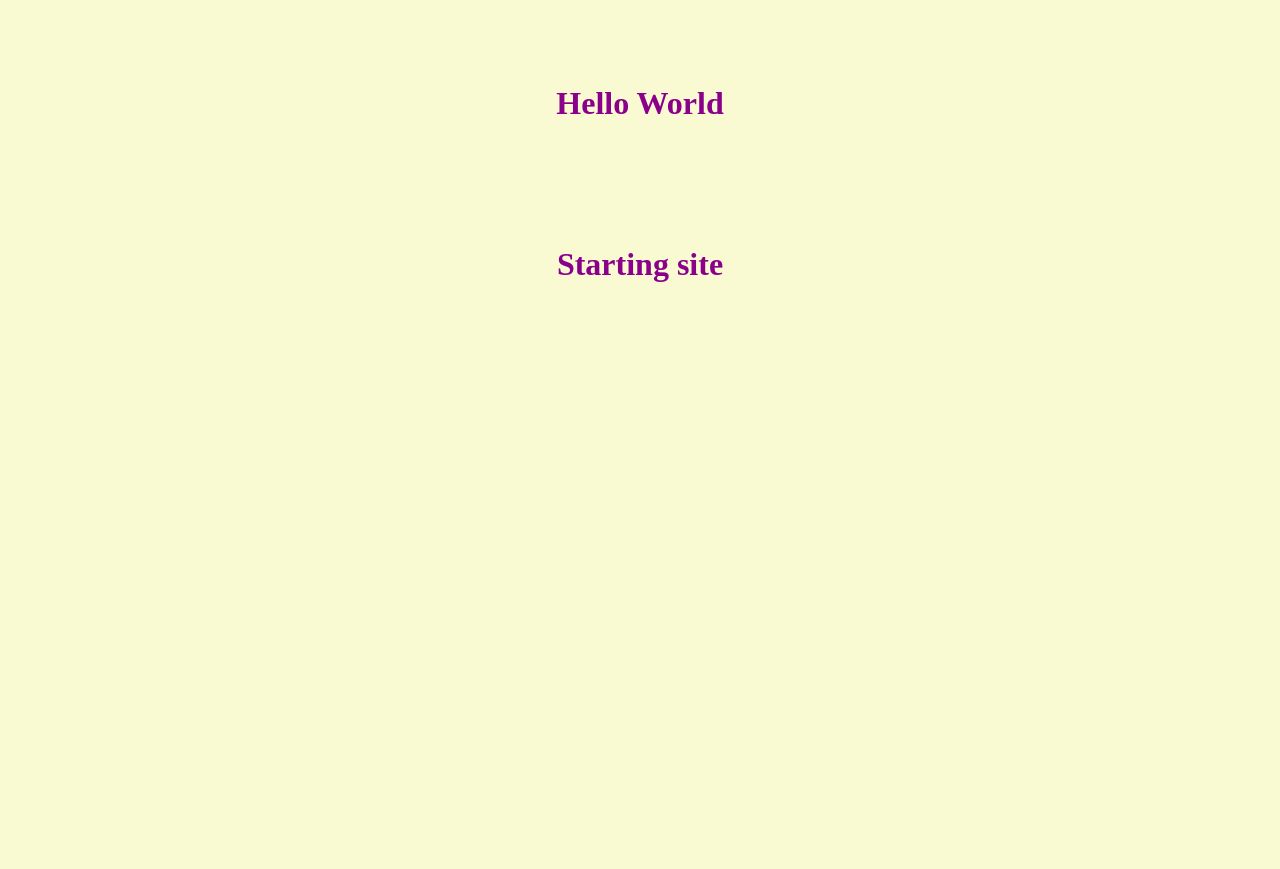
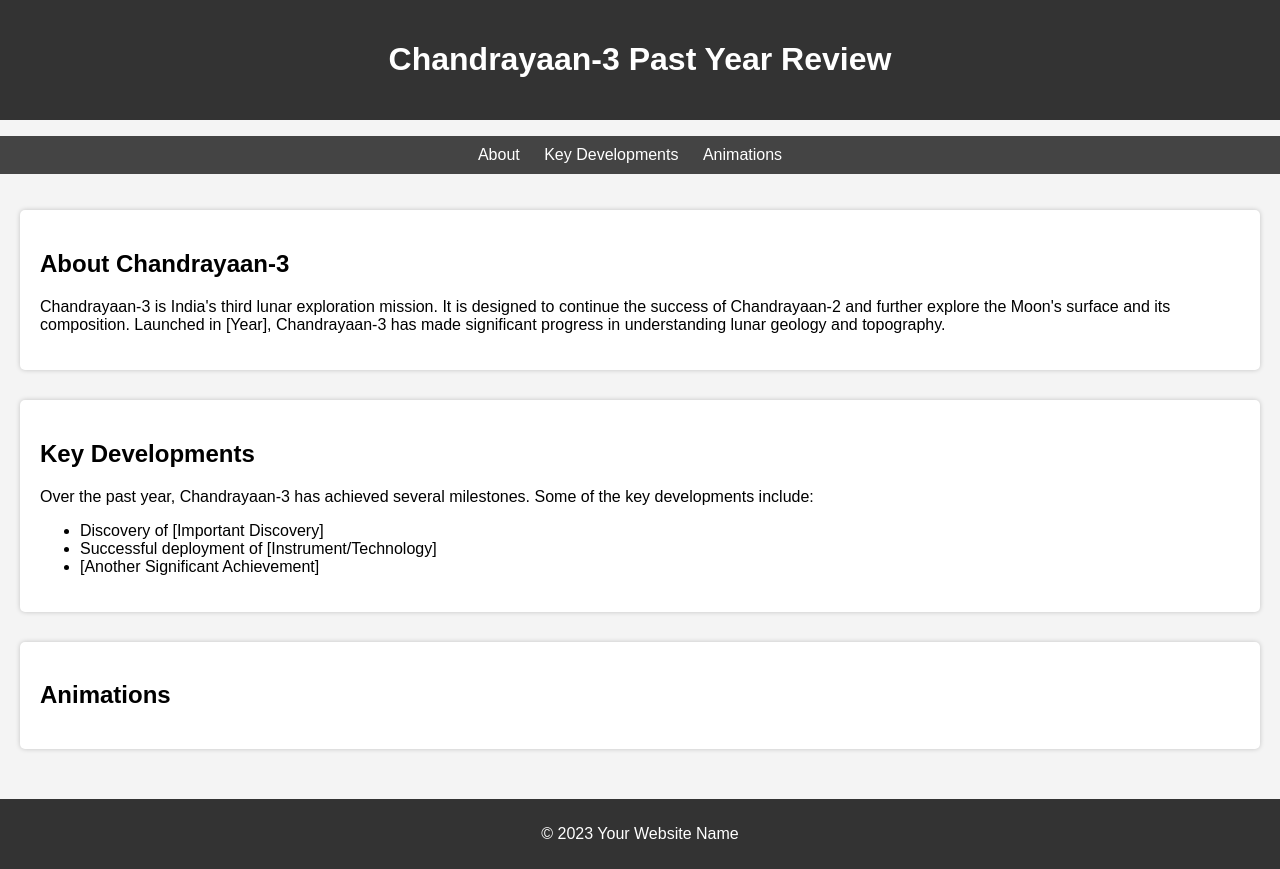
Before and after one commit to chandan151/Year-in-review, a plain HTML site: page index.html in a window 1280 px wide. Before the commit the page ends 800 px from the top, so only its background shows below. Drawn offline with Linux system fonts and the light colour scheme; a script that the page names is missing.

Commit message:
some html and css

```diff
--- a/css/style.css
+++ b/css/style.css
@@ -1,10 +1,48 @@
 body {
-    background: lightgoldenrodyellow;
-    color: darkmagenta;
+    font-family: Arial, sans-serif;
+    background-color: #f4f4f4;
+    margin: 0;
 }
 
-h1 {
-    padding-top: 5%;
-    align-items: center;
+header {
+    background-color: #333;
+    color: #fff;
     text-align: center;
+    padding: 20px;
 }
+
+nav ul {
+    list-style: none;
+    text-align: center;
+    background-color: #444;
+    padding: 10px;
+}
+
+nav ul li {
+    display: inline;
+    margin-right: 20px;
+}
+
+nav a {
+    text-decoration: none;
+    color: #fff;
+}
+
+main {
+    padding: 20px;
+}
+
+section {
+    margin-bottom: 30px;
+    padding: 20px;
+    background-color: #fff;
+    border-radius: 5px;
+    box-shadow: 0 0 5px rgba(0, 0, 0, 0.2);
+}
+
+footer {
+    background-color: #333;
+    color: #fff;
+    text-align: center;
+    padding: 10px;
+}
--- a/index.html
+++ b/index.html
@@ -1,22 +1,54 @@
 <!DOCTYPE html>
-<html>
+<html lang="en">
 
 <head>
     <meta charset="UTF-8">
-    <title>Page Title</title>
-
+    <meta name="viewport" content="width=device-width, initial-scale=1.0">
+    <title>Chandrayaan-3</title>
     <link rel="stylesheet" href="css/style.css">
 </head>
 
 <body>
-    <h1>Hello World</h1>
-    <br>
-    <h1>Starting site</h1>
+    <header>
+        <h1>Chandrayaan-3 Past Year Review</h1>
+    </header>
+    <nav>
+        <ul>
+            <li><a href="#about">About</a></li>
+            <li><a href="#developments">Key Developments</a></li>
+            <li><a href="#animations">Animations</a></li>
+        </ul>
+    </nav>
+    <main>
+        <section id="about">
+            <h2>About Chandrayaan-3</h2>
+            <p>
+                Chandrayaan-3 is India's third lunar exploration mission. It is designed to continue the success of Chandrayaan-2
+                and further explore the Moon's surface and its composition. Launched in [Year], Chandrayaan-3 has made significant
+                progress in understanding lunar geology and topography.
+            </p>
+        </section>
+        <section id="developments">
+            <h2>Key Developments</h2>
+            <p>
+                Over the past year, Chandrayaan-3 has achieved several milestones. Some of the key developments include:
+            </p>
+            <ul>
+                <li>Discovery of [Important Discovery]</li>
+                <li>Successful deployment of [Instrument/Technology]</li>
+                <li>[Another Significant Achievement]</li>
+            </ul>
+        </section>
+        <section id="animations">
+            <h2>Animations</h2>
+            <div class="animation">
 
-
-
-
-
+            </div>
+        </section>
+    </main>
+    <footer>
+        <p>&copy; 2023 Your Website Name</p>
+    </footer>
 
     <script src="js/script.js"></script>
 </body>
```
Also changed, not shown: js/script.js (deleted).
